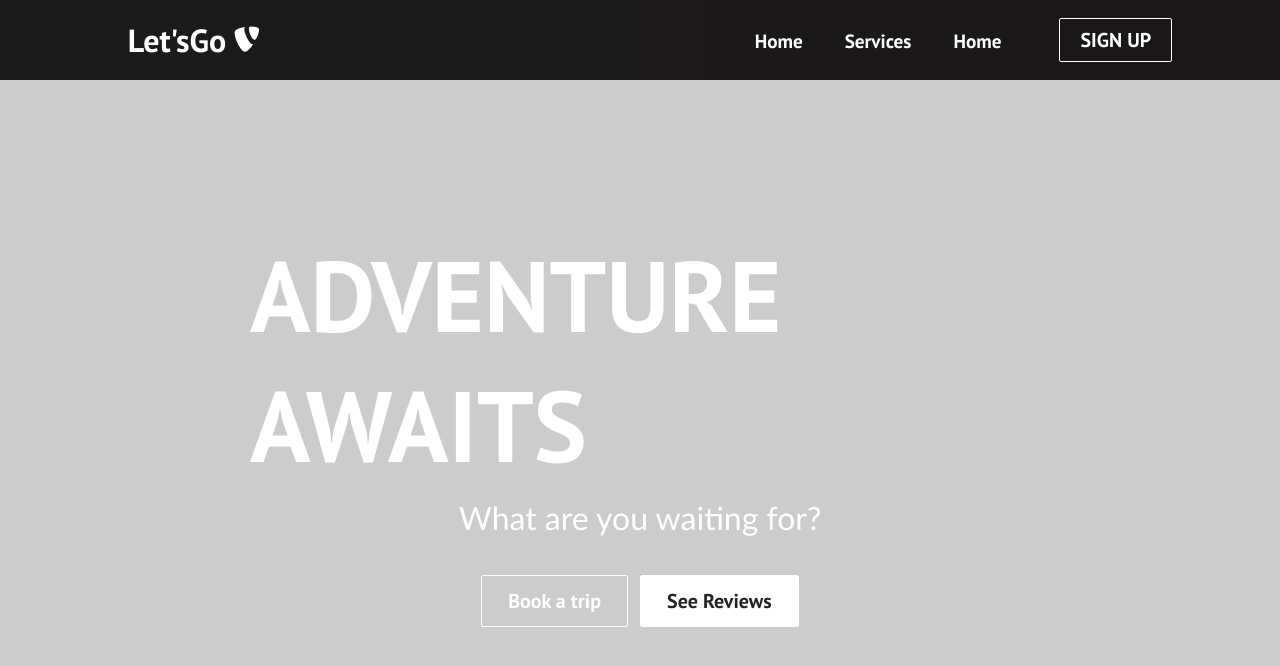
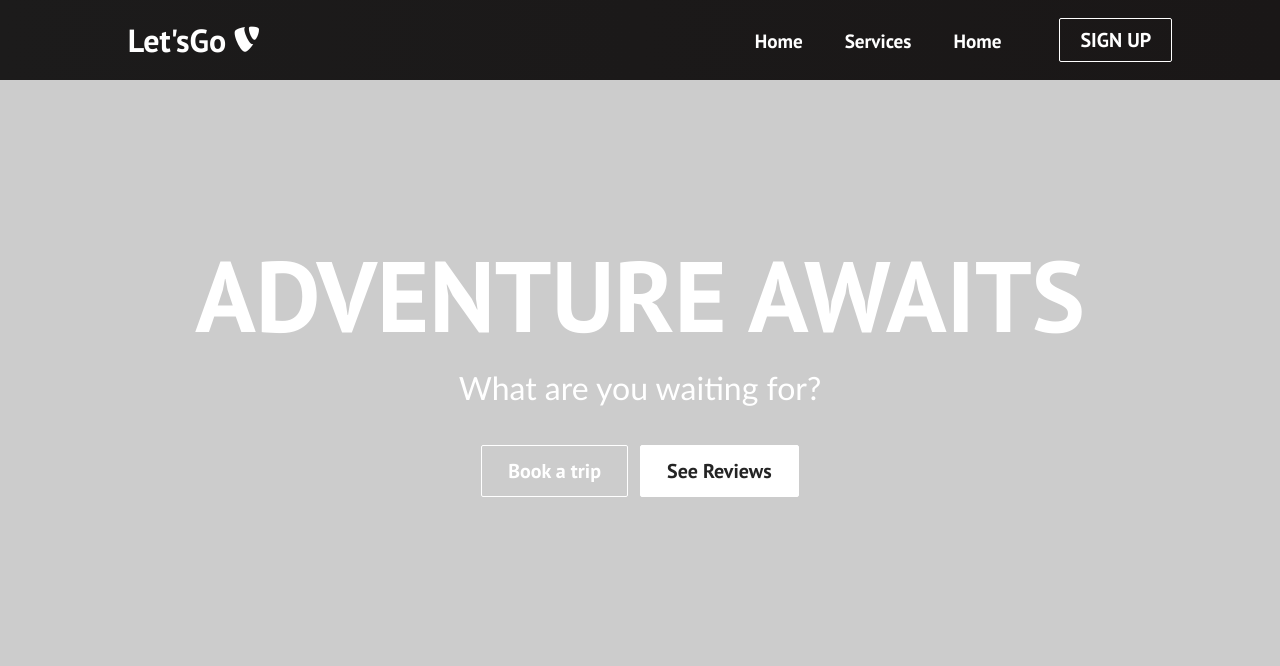
Before and after one commit to Rittik-kumar/letsgo, a React (Create React App) app: page / in a window 1280 px wide. Shown: the top 666 px of the page. Built offline with nearby package versions, Linux system fonts and the light colour scheme.

Commit message:
Hero css updated

```diff
--- a/src/Components/HeroSection.css
+++ b/src/Components/HeroSection.css
@@ -7,14 +7,13 @@
     align-items: center;
     box-shadow: inset 0 0 0 1000px rgba(0,0,0,0.2);
     object-fit: contain;
-    padding: 250px;
+    padding-top: 250px;
 }
 
 .hero-container > h1{
     color: #ffff;
     font-size: 100px;
     margin-top: -100px;
-
 }
 
 .hero-container > p{
```
